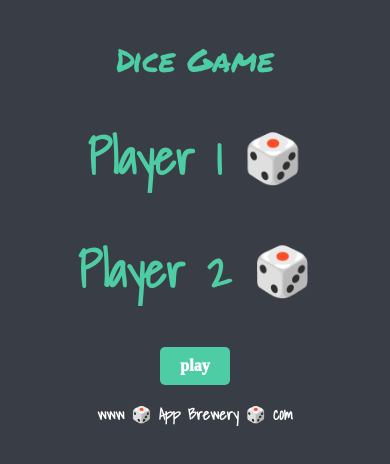
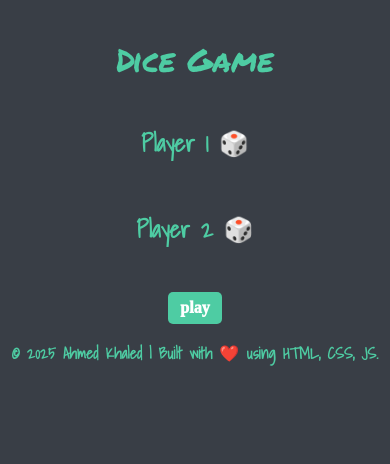
Before and after one commit to ahmed-elzaher01/the-dice-game, a plain HTML site: page index.html in a window 390 px wide. Drawn offline with Linux system fonts and the light colour scheme; files that its build step writes are made by us from their sources.

Commit message:
adjast responsive

```diff
--- a/dic-style.css
+++ b/dic-style.css
@@ -49,7 +49,7 @@ h1 {
 
 h2 {
   text-align: center;
-  padding: 10px;
+  margin: 10px 0px;
   font-size: 3rem;
   color: #4ecca3;
   font-family: "Shadows Into Light", cursive;
@@ -58,7 +58,7 @@ h2 {
 }
 
 footer {
-  color: white;
+  color: #4ecca3;
   font-family: "Shadows Into Light", cursive;
   font-weight: 1000;
   font-style: normal;
@@ -93,4 +93,18 @@ button:hover {
     gap: 20px;
     flex-direction: column;
   }
+
+  h1 {
+    font-size: 2rem;
+  }
+  h2 {
+    font-size: 1.5rem;
+  }
+  img {
+    width: 150px;
+    position: relative;
+  }
+  button {
+    padding: 7px 12px;
+  }
 }
--- a/index.html
+++ b/index.html
@@ -16,6 +16,10 @@
     />
     <link
       href="https://fonts.googleapis.com/css2?family=Permanent+Marker&family=Shadows+Into+Light&display=swap"
+      rel="stylesheet"
+    />
+    <link
+      href="https://fonts.googleapis.com/css2?family=Poppins:wght@300;400;600&display=swap"
       rel="stylesheet"
     />
     <link rel="stylesheet" href="./all.min.css" />
@@ -39,7 +43,9 @@
         <button id="b">play</button>
       </div>
     </div>
-    <footer>www 🎲 App Brewery 🎲 com</footer>
+    <footer>
+      <p>&copy; 2025 Ahmed Khaled | Built with ❤️ using HTML, CSS, JS.</p>
+    </footer>
 
     <script src="./index.js"></script>
   </body>
```
